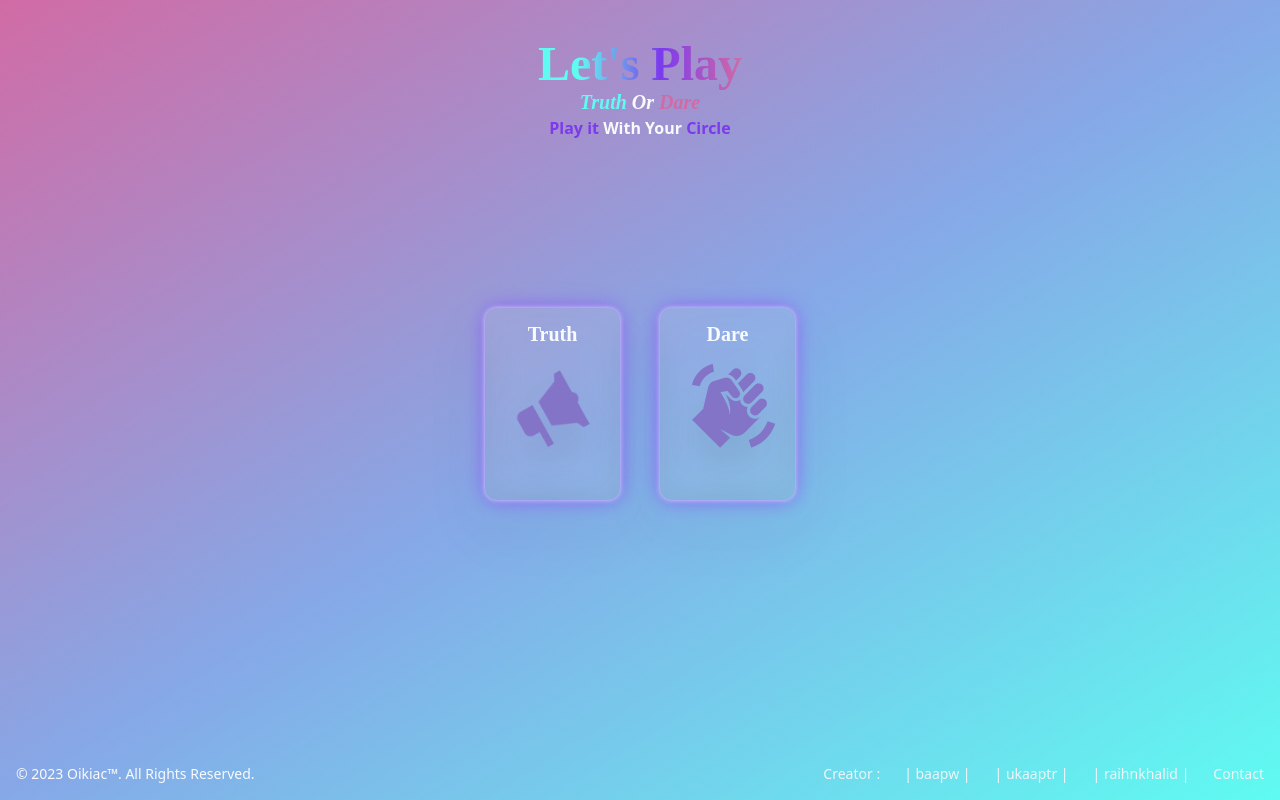
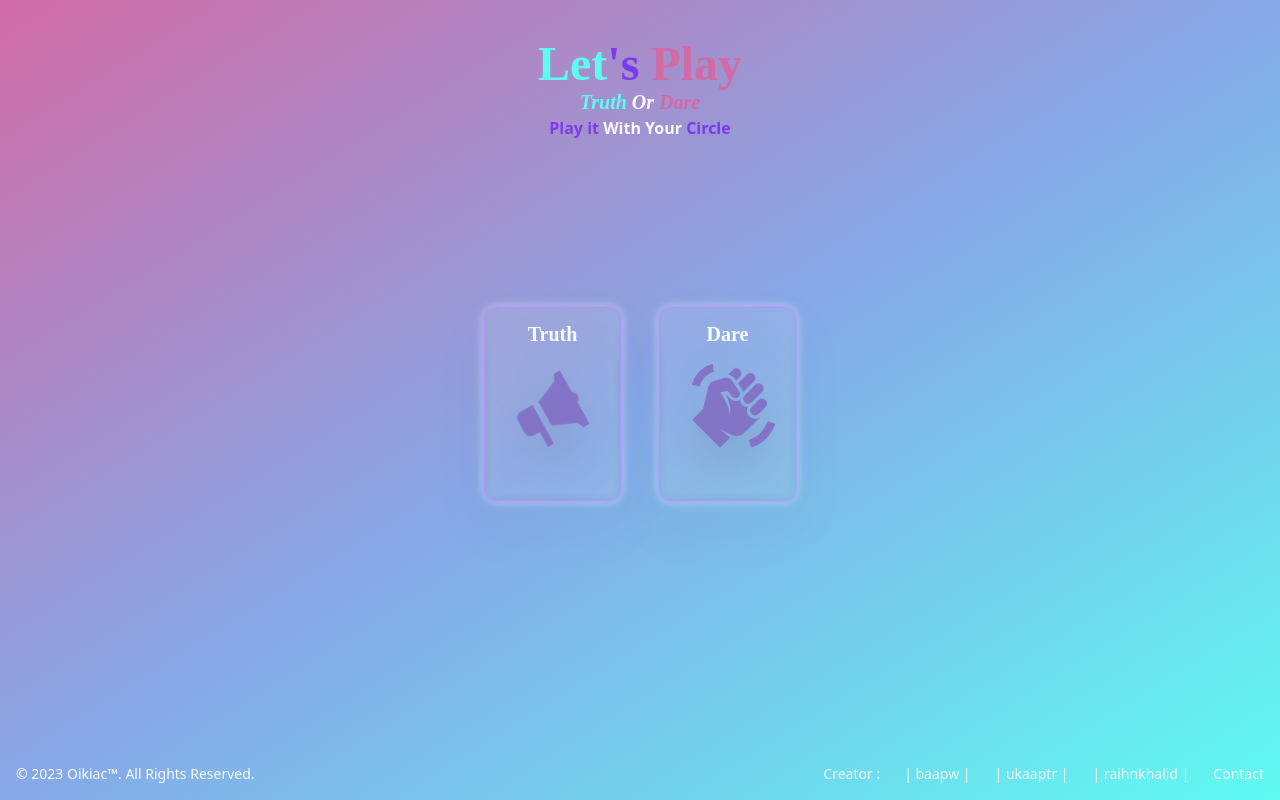
Before and after one commit to OikiacGames/OikiacGames.github.io, a website: page index.html in a window 1280 px wide. Drawn offline with Linux system fonts and the light colour scheme; a web font is replaced by a local one.

Commit message:
Color title dan boxshadow

```diff
--- a/index.html
+++ b/index.html
@@ -13,7 +13,7 @@
     <header>
     <nav class="w-auto h-auto">
       <div class="text-center p-10">
-      <p class="text-5xl font-bold font-title"> <span class="text-transparent bg-clip-text bg-gradient-to-r from-Cyan from-30% via-violet-600 from-20% to-Pinkku from-20%">Let's Play</span></p>
+      <p class="text-5xl font-bold font-title text-white"><span class="text-Cyan">Let</span><span class="text-violet-600">'s</span> <span class="text-Pinkku">Play</span></p>
       <p class="text-xl font-semibold font-title italic text-slate-50"><span class="text-Cyan">Truth</span> Or <span class="text-Pinkku">Dare</span></p>
       <p class="font-semibold text-slate-50"><span class="text-violet-600">Play it</span> With Your <span class=" text-violet-600">Circle</span> </p>
       </div>
@@ -25,12 +25,12 @@
     <div class="card w-[135px] h-[192px] bg-transparent" id="buttonTruth">
       <div>
         <div class="card-front ">
-          <div class="card-content flex flex-col text-center justify-center h-full w-full text-slate-50 bg-white/10 z-10 rounded-xl bg-clip-padding backdrop-filter backdrop-blur-lg shadow-neon drop-shadow-2xl">
+          <div class="card-content flex flex-col text-center justify-center h-full w-full text-slate-50 bg-white/5 z-10 rounded-xl bg-clip-padding backdrop-filter backdrop-blur-sm shadow-neon drop-shadow-2xl">
             <p class="text-lg font-semibold font-title ">Truth</p>
             <p class="text-sm px-1" id="truth">Lorem ipsum dolor sit amet, consectetur adipisicing elit. Nihil velit molestiae optio.</p>
           </div>
         </div>
-      <div class="card-back text-center items-center w-full h-full bg-white/10 z-10 rounded-xl bg-clip-padding backdrop-filter backdrop-blur-lg shadow-neon drop-shadow-2xl">
+      <div class="card-back text-center items-center w-full h-full bg-white/10 z-10 rounded-xl bg-clip-padding backdrop-filter backdrop-blur-sm shadow-neon drop-shadow-2xl">
         <h1 class=" font-title text-xl font-bold text-slate-50 mt-3">Truth</h1>
         <img class="mx-auto h-28 w-28 me-4 mt-2" src="dist/img/TLogo.png" alt="">
       </div>
@@ -41,12 +41,12 @@
     <div class="card w-[135px] h-[192px] bg-transparent" id="buttonDare">
       <div>
         <div class="card-front ">
-          <div class="card-content flex flex-col text-center justify-center h-full w-full text-slate-50 bg-white/10 z-10 rounded-xl bg-clip-padding backdrop-filter backdrop-blur-lg shadow-neon drop-shadow-2xl">
+          <div class="card-content flex flex-col text-center justify-center h-full w-full text-slate-50 bg-white/10 z-10 rounded-xl bg-clip-padding backdrop-filter backdrop-blur-sm shadow-neon drop-shadow-2xl">
             <p class="text-lg font-semibold font-title ">Dare</p>
             <p class="text-sm px-1" id="dare">Lorem ipsum dolor sit amet, consectetur adipisicing elit. Nihil velit molestiae optio.</p>
           </div>
         </div>
-      <div class="card-back text-center items-center w-full h-full bg-white/10 z-10 rounded-xl bg-clip-padding backdrop-filter backdrop-blur-lg shadow-neon drop-shadow-2xl">
+      <div class="card-back text-center items-center w-full h-full bg-white/10 z-10 rounded-xl bg-clip-padding backdrop-filter backdrop-blur-sm shadow-neon drop-shadow-2xl">
         <h1 class=" font-title text-xl font-bold text-slate-50 mt-3">Dare</h1>
         <img class="mx-auto h-24 w-24 me-4 mt-3" src="dist/img/DLogo.png" alt="">
       </div>
--- a/tailwind.config.js
+++ b/tailwind.config.js
@@ -25,7 +25,7 @@ module.exports = {
         title: ['Molle'],
       },
       boxShadow: {
-        neon: "0 0 5px theme('colors.violet.200'), 0 0 20px theme('colors.violet.500')"
+        neon: "0 0 5px theme('colors.violet.500'), 0 0 10px theme('colors.slate.50')"
       },
     },
   },
```
Also changed, not shown: dist/img/TruthLogo.png (deleted), dist/output.css.
